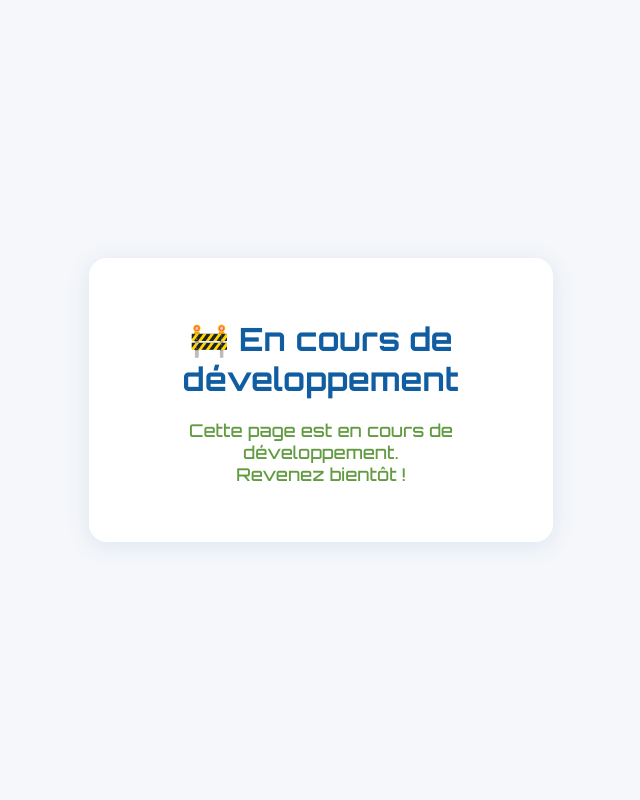
After one commit to lamine13/mohamadoulaminegaye, a PHP site: page /maintenance.php in a window 1280 px wide. The commit adds this page. Shown: the whole page, without its empty margins (319-959 px from the left). Run offline with PHP 8.4, Linux system fonts and the light colour scheme.

Commit message:
maintenance--- page

```diff
--- /dev/null
+++ b/maintenance.php
@@ -0,0 +1,46 @@
+<?php
+// Page de maintenance simple
+?><!DOCTYPE html>
+<html lang="fr">
+<head>
+    <meta charset="UTF-8">
+    <meta name="viewport" content="width=device-width, initial-scale=1.0">
+    <title>En maintenance</title>
+    <link href="https://fonts.googleapis.com/css2?family=Orbitron:wght@500;700;900&display=swap" rel="stylesheet">
+    <style>
+        body {
+            min-height: 100vh;
+            display: flex;
+            align-items: center;
+            justify-content: center;
+            background: #f5f7fa;
+            color: #105da1;
+            font-family: 'Orbitron', Arial, sans-serif;
+            margin: 0;
+        }
+        .maintenance-box {
+            background: #fff;
+            border-radius: 18px;
+            box-shadow: 0 4px 24px rgba(16,93,161,0.10);
+            padding: 2.5rem 2rem;
+            text-align: center;
+            max-width: 400px;
+        }
+        .maintenance-box h1 {
+            font-size: 2rem;
+            color: #105da1;
+            margin-bottom: 1.2rem;
+        }
+        .maintenance-box p {
+            font-size: 1.1rem;
+            color: #639b42;
+        }
+    </style>
+</head>
+<body>
+    <div class="maintenance-box">
+        <h1>🚧 En cours de développement</h1>
+        <p>Cette page est en cours de développement.<br>Revenez bientôt !</p>
+    </div>
+</body>
+</html>
```
Also changed, not shown: includes/footer.php (+23 -23 lines), img/bglam3.jpg.
